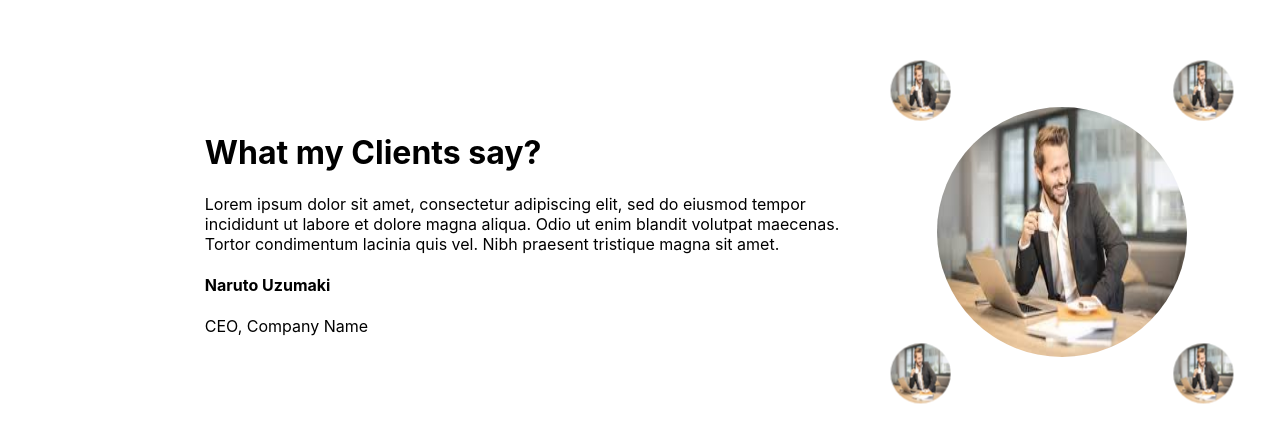
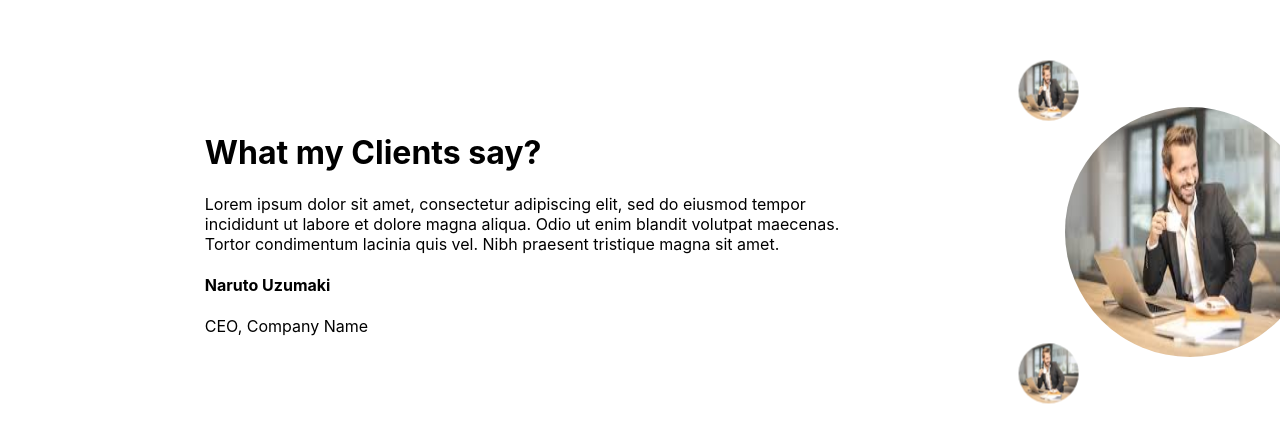
Before and after one commit to abhishekjain35/Rating-component, a React (Create React App) app: page / in a window 1280 px wide. Shown: the part 168-610 px from the top of the page. Built offline with nearby package versions, Linux system fonts and the light colour scheme.

Commit message:
Fixed overflow on x axis.

```diff
--- a/src/Components/Ratings/styles/Container.js
+++ b/src/Components/Ratings/styles/Container.js
@@ -4,6 +4,9 @@ const Container = styled.div`
     display: flex;
     height: 100vh;
     width: 100vw;
+    position: absolute;
+    /* right: -100px; */
+    overflow-x: hidden;
 `;
 
 export default Container;
--- a/src/Components/Ratings/styles/ImageContainer.js
+++ b/src/Components/Ratings/styles/ImageContainer.js
@@ -6,9 +6,11 @@ const Container = styled.div`
     align-items: center;
     height: 100vh;
     width: 34vw;
-    // position: absolute;
-    // right: -100px;
-    // overflow-x: hidden;
+    position: relative;
+    right: -10vw;
+    /* position: absolute;
+    right: -100px;
+    overflow-x: hidden; */
 `;
 
 export default Container;
```
